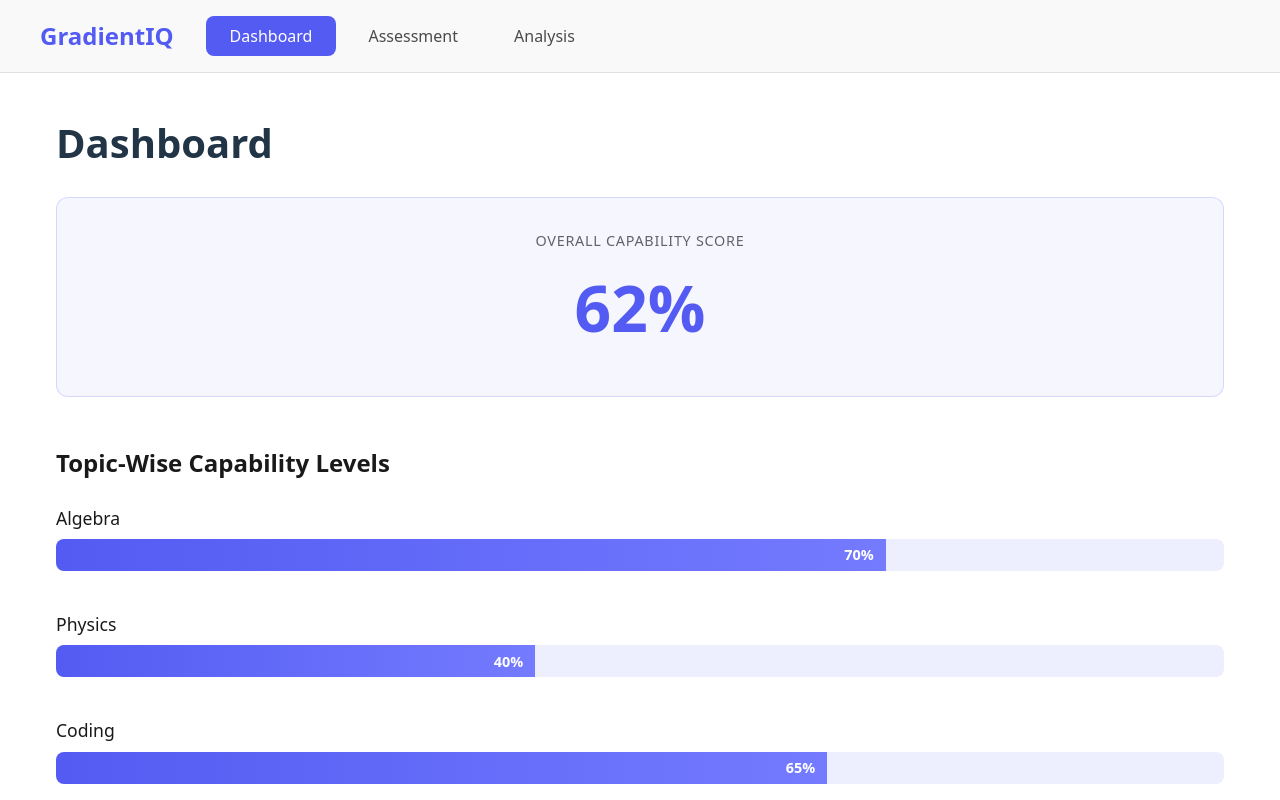
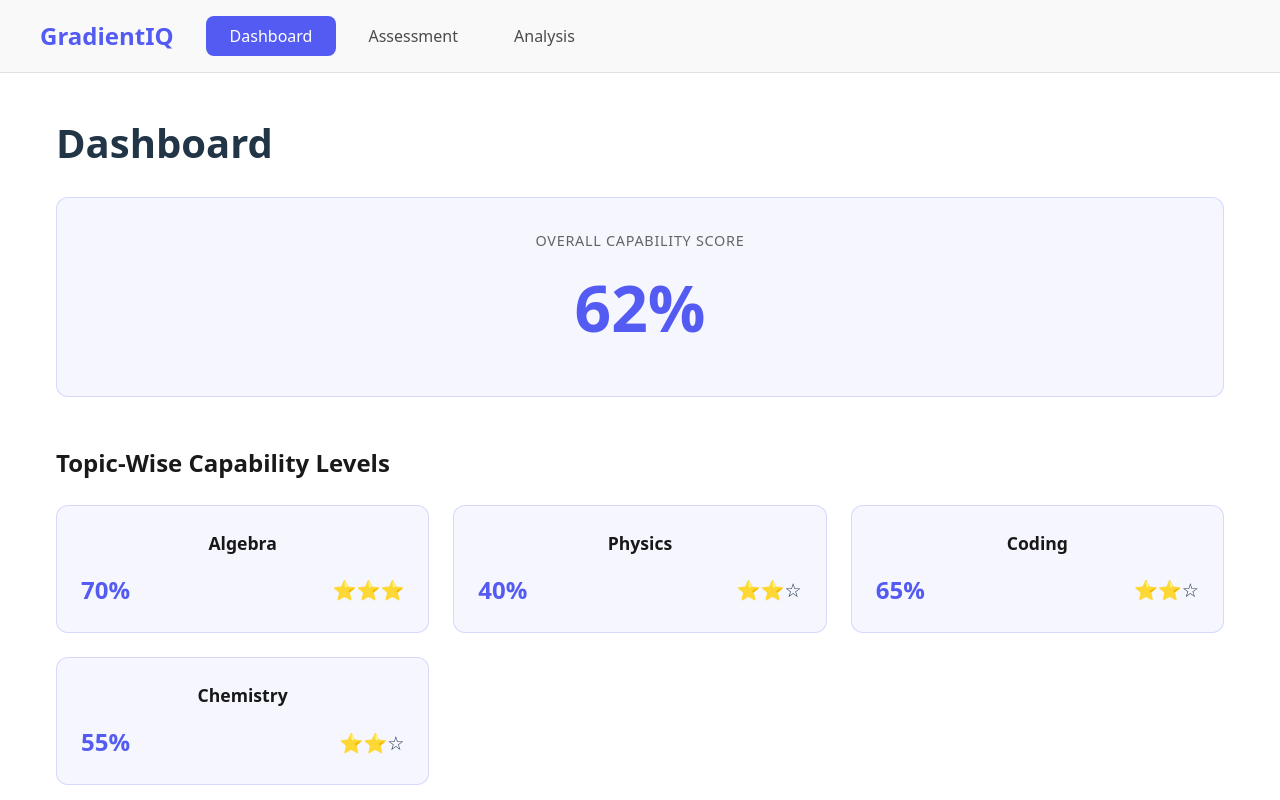
Before and after one commit to mithra-tejvarma/GradientIQ, a React (Vite) app: page / in a window 1280 px wide. Shown: the top 800 px of the page. Built offline with nearby package versions, Linux system fonts and the light colour scheme.

Commit message:
Update Topic-Wise Capability Levels with card layout and star ratings
Co-authored-by: mithra-tejvarma <166020675+mithra-tejvarma@users.noreply.github.com>

```diff
--- /dev/null
+++ b/src/components/TopicCard.css
@@ -0,0 +1,51 @@
+.topic-card {
+  background-color: rgba(100, 108, 255, 0.05);
+  border: 1px solid rgba(100, 108, 255, 0.2);
+  border-radius: 12px;
+  padding: 1.5rem;
+  display: flex;
+  flex-direction: column;
+  align-items: center;
+  gap: 1rem;
+}
+
+.topic-card-name {
+  font-size: 1.1rem;
+  font-weight: 600;
+  color: rgba(255, 255, 255, 0.9);
+  text-align: center;
+}
+
+.topic-card-stats {
+  display: flex;
+  justify-content: space-between;
+  align-items: center;
+  width: 100%;
+  gap: 1rem;
+}
+
+.topic-card-percentage {
+  font-size: 1.5rem;
+  font-weight: 700;
+  color: #646cff;
+}
+
+.topic-card-stars {
+  font-size: 1.2rem;
+  line-height: 1;
+}
+
+@media (prefers-color-scheme: light) {
+  .topic-card {
+    background-color: rgba(83, 91, 242, 0.05);
+    border: 1px solid rgba(83, 91, 242, 0.2);
+  }
+
+  .topic-card-name {
+    color: rgba(0, 0, 0, 0.9);
+  }
+
+  .topic-card-percentage {
+    color: #535bf2;
+  }
+}
--- /dev/null
+++ b/src/components/TopicCard.jsx
@@ -0,0 +1,28 @@
+import './TopicCard.css';
+
+function TopicCard({ topic, percentage }) {
+  // Clamp percentage between 0 and 100 for safety
+  const clampedPercentage = Math.min(100, Math.max(0, percentage || 0));
+
+  // Calculate star rating based on percentage
+  const getStars = (percent) => {
+    if (percent >= 67) return 3;
+    if (percent >= 34) return 2;
+    return 1;
+  };
+
+  const stars = getStars(clampedPercentage);
+  const starDisplay = '⭐'.repeat(stars) + '☆'.repeat(3 - stars);
+
+  return (
+    <div className="topic-card">
+      <div className="topic-card-name">{topic}</div>
+      <div className="topic-card-stats">
+        <div className="topic-card-percentage">{clampedPercentage}%</div>
+        <div className="topic-card-stars">{starDisplay}</div>
+      </div>
+    </div>
+  );
+}
+
+export default TopicCard;
--- a/src/pages/DashboardOverview.css
+++ b/src/pages/DashboardOverview.css
@@ -23,7 +23,20 @@
 
 .topics-grid {
   display: grid;
-  gap: 1rem;
+  grid-template-columns: repeat(3, 1fr);
+  gap: 1.5rem;
+}
+
+@media (max-width: 992px) {
+  .topics-grid {
+    grid-template-columns: repeat(2, 1fr);
+  }
+}
+
+@media (max-width: 640px) {
+  .topics-grid {
+    grid-template-columns: 1fr;
+  }
 }
 
 .progress-indicators {
--- a/src/pages/DashboardOverview.jsx
+++ b/src/pages/DashboardOverview.jsx
@@ -1,7 +1,7 @@
 import './Page.css';
 import './DashboardOverview.css';
 import StatCard from '../components/StatCard';
-import ProgressBar from '../components/ProgressBar';
+import TopicCard from '../components/TopicCard';
 
 function DashboardOverview() {
   // Mock data for dashboard
@@ -35,7 +35,7 @@ function DashboardOverview() {
         <h2 className="section-heading">Topic-Wise Capability Levels</h2>
         <div className="topics-grid">
           {topicCapabilities.map((item) => (
-            <ProgressBar
+            <TopicCard
               key={item.topic}
               topic={item.topic}
               percentage={item.percentage}
```
Also changed, not shown: 1 other file (tests, documents, lock files or other folders).
